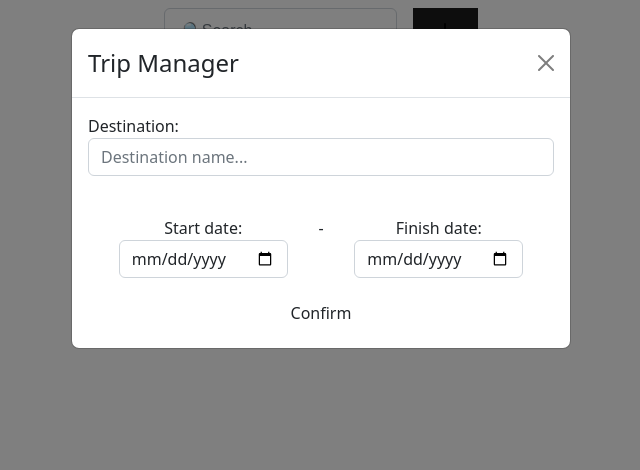
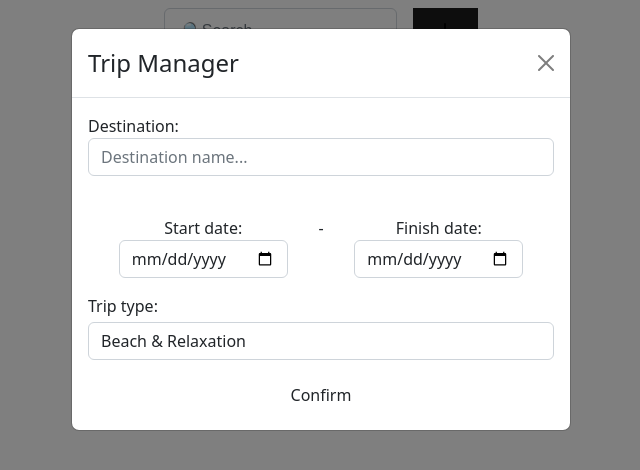
Before and after one commit to BGTYaneck/trip-planner, a React (Vite) app: page / in a window 1280 px wide. Both pictures are taken after a click on the button 764 px from the left and 30 px from the top of the page. Shown: the top 470 px of the page, without its empty margins (319-959 px from the left). Built offline with nearby package versions, Linux system fonts and the light colour scheme; the HTML template or start-up script is replaced by a standard one; a web font is replaced by a local one.

Commit message:
Add trip type to ts interface

```diff
--- a/src/App.tsx
+++ b/src/App.tsx
@@ -55,7 +55,12 @@ const App = () => {
 
   //Participants and items get added in Trip.tsx
   const empty: string[] = [];
-  function handleAdd(dest: string, start: string, end: string) {
+  function handleAdd(
+    dest: string,
+    start: string,
+    end: string,
+    tripType: string
+  ) {
     const highestId = Math.max(...list.map((o) => o.id), 0);
     const newList = [...list];
     newList.push({
@@ -63,6 +68,7 @@ const App = () => {
       destination: dest,
       dateStart: start,
       dateEnd: end,
+      type: tripType,
       persons: [{ itemsId: 0, person: "", items: empty }],
     });
     handleClose();
@@ -86,6 +92,7 @@ const App = () => {
       .typeError("Please enter a valid date!")
       .required("This field is required!")
       .min(Yup.ref("dateStart"), "Inocrrect end date!"),
+    type: Yup.string().required("Please select one of the available options!"),
     person: Yup.array().of(Yup.string()),
   });
 
@@ -102,7 +109,8 @@ const App = () => {
     handleAdd(
       data.destination,
       data.dateStart.toLocaleDateString(),
-      data.dateEnd.toLocaleDateString()
+      data.dateEnd.toLocaleDateString(),
+      data.tripType
     );
     reset();
   };
@@ -153,6 +161,21 @@ const App = () => {
                 </p>
               </div>
             </div>
+            <label htmlFor="tripType">Trip type: </label>
+            <select
+              className="custom-select form-control mt-1"
+              placeholder="Hej"
+              {...register("type")}
+            >
+              <option>Beach & Relaxation</option>
+              <option>Active</option>
+              <option>City Breaks</option>
+              <option>Culture & History</option>
+              <option>Cycling</option>
+              <option>Expedition cruising</option>
+              <option>Escorted</option>
+            </select>
+            <p className="errorText">{errors.type?.message?.toString()}</p>
             <div className="d-flex justify-content-center">
               <button type="submit" className="btn w-100">
                 Confirm
@@ -202,6 +225,7 @@ const App = () => {
                   item.dateEnd.toUpperCase().includes(search!.toUpperCase())
               )
               .map((item: tripData, i: any) => {
+                console.log(Date.parse(item.dateStart));
                 return (
                   <Trip
                     key={i}
@@ -210,6 +234,7 @@ const App = () => {
                     tripsList={list}
                     setTripsList={sortTrips}
                     handleRemove={() => handleRemove(item.id)}
+                    type={"WIP"}
                   />
                 );
               })
```
